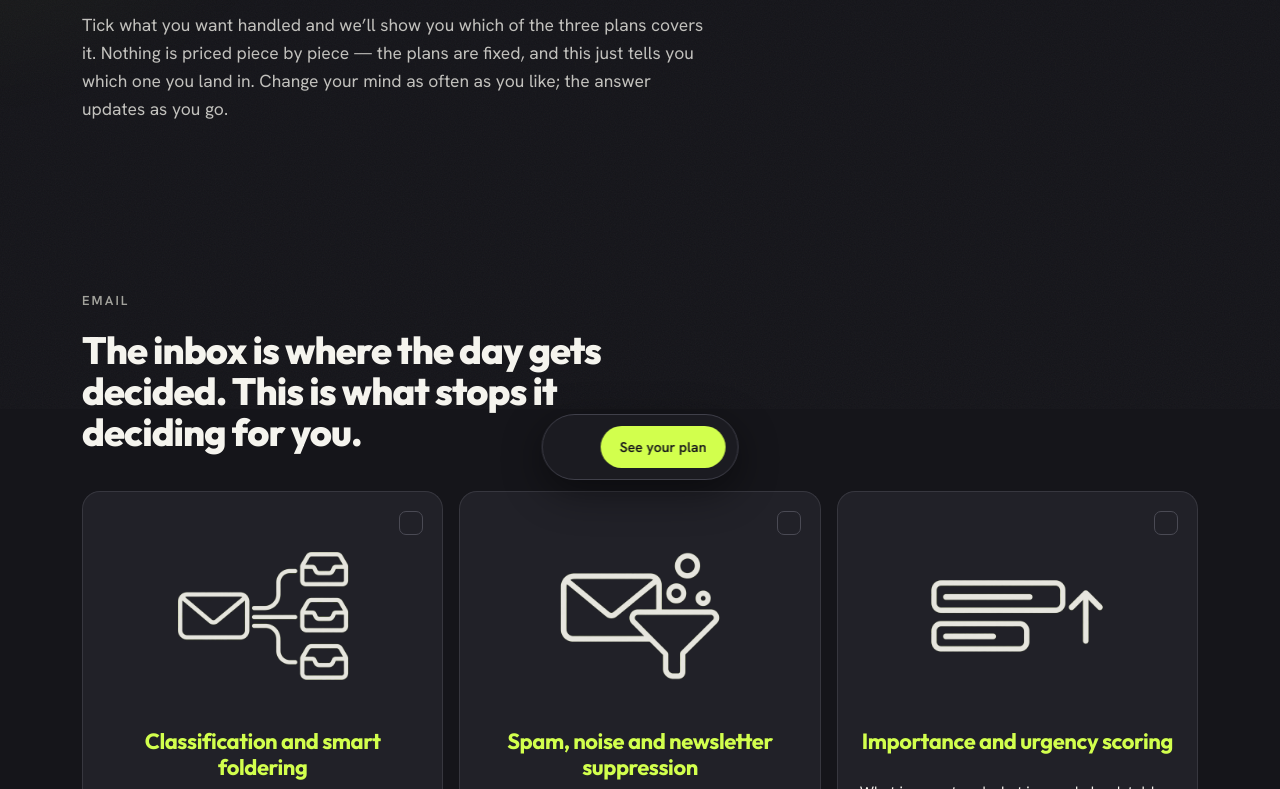
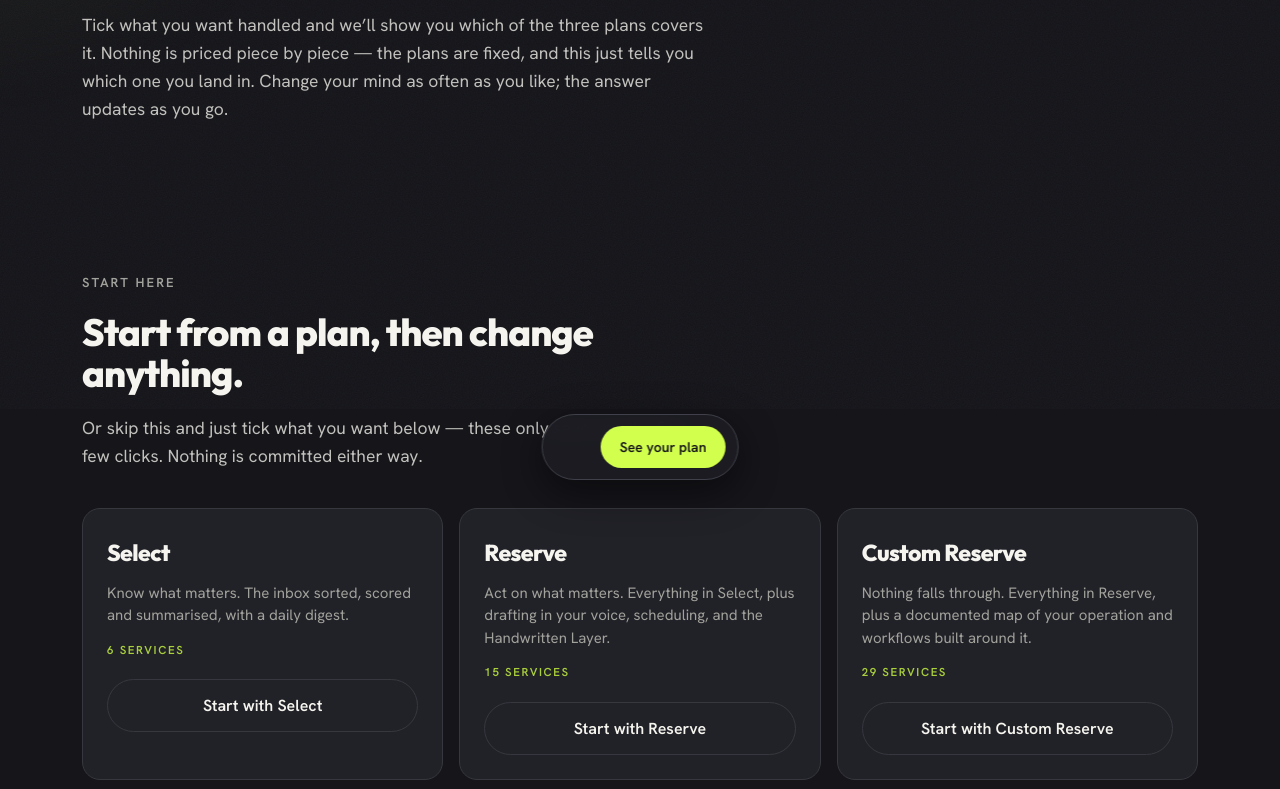
Before and after one commit to phnatik/loquedigital, an Astro site in the folder astro-site/: page /build in a window 1280 px wide. Shown: the part 391-1180 px from the top of the page. Built offline with nearby package versions, Linux system fonts and the light colour scheme; Astro itself is replaced by a stand-in of ours.

Commit message:
Add plan presets to the top of /build
Three cards — Select, Reserve, Custom Reserve — each ticking that plan's
services in one click, after which anything can be changed.

Presets are cumulative, matching how the plans nest: Reserve ticks
everything in Select too, Custom Reserve ticks all 29. The counts on the
page are computed from services.js rather than written down, so they
cannot drift from what the buttons actually do (6 / 15 / 29).

Add-ons are deliberately untouched by a preset. They are priced on top of
a plan, so a plan preset has nothing to say about them, and clearing
someone's add-on choice because they tried a preset would be surprising.

A preset stays highlighted only while the ticks match it exactly, so it
stops describing the selection the moment you change one — otherwise the
highlight would keep claiming "Reserve" after you added a Custom-only
service and the plan had already moved on.

Verified in a browser across seven cases: cumulative counts, the
highlight clearing on divergence, the recommended plan bumping when a
Custom-only service is added to a Reserve preset, and add-ons surviving a
preset click.

Co-Authored-By: Claude Opus 5 (1M context) <noreply@anthropic.com>

```diff
--- a/astro-site/public/site.js
+++ b/astro-site/public/site.js
@@ -380,6 +380,8 @@
 
     save(all);
 
+    markPresets();
+
     if (!svc.length && !add.length) {
       grid.hidden = true;
       title.textContent = 'Nothing picked yet.';
@@ -474,6 +476,36 @@
     } catch (e) { /* corrupt value — ignore and start clean */ }
   }
 
+  // --- presets -------------------------------------------------------
+  // Cumulative, matching how the plans nest: Reserve ticks everything in
+  // Select too. Add-ons are deliberately untouched — they are priced on top
+  // of a plan, so a plan preset has nothing to say about them.
+  var presets = Array.prototype.slice.call(document.querySelectorAll('.preset-btn'));
+
+  function applyPreset(key) {
+    inputs().forEach(function (i) {
+      if (i.name !== 'service') return;
+      i.checked = RANK[i.dataset.tier] <= RANK[key];
+    });
+    render();
+  }
+
+  function markPresets() {
+    var on = picked().filter(function (i) { return i.name === 'service'; })
+                     .map(function (i) { return i.value; }).sort().join('|');
+    document.querySelectorAll('.preset').forEach(function (card) {
+      var key = card.dataset.preset;
+      var want = inputs().filter(function (i) {
+        return i.name === 'service' && RANK[i.dataset.tier] <= RANK[key];
+      }).map(function (i) { return i.value; }).sort().join('|');
+      card.classList.toggle('is-on', on !== '' && on === want);
+    });
+  }
+
+  presets.forEach(function (b) {
+    b.addEventListener('click', function () { applyPreset(b.dataset.preset); });
+  });
+
   form.addEventListener('change', render);
 
   document.addEventListener('click', function (e) {
--- a/astro-site/src/pages/build.astro
+++ b/astro-site/src/pages/build.astro
@@ -12,7 +12,23 @@
 // audit.py fails if the two ever disagree.
 import Base from '../layouts/Base.astro';
 import ServiceTile from '../components/ServiceTile.astro';
-import { groups, addons } from '../data/services.js';
+import { groups, addons, allServices } from '../data/services.js';
+
+// Presets are cumulative, the way the plans are: Reserve includes everything
+// in Select, Custom Reserve includes everything. Counted from the data so the
+// numbers on the page cannot drift from what the buttons actually tick.
+const RANK = { select: 1, reserve: 2, custom: 3 };
+const PRESETS = [
+  { key: 'select',  name: 'Select',
+    line: 'Know what matters. The inbox sorted, scored and summarised, with a daily digest.' },
+  { key: 'reserve', name: 'Reserve',
+    line: 'Act on what matters. Everything in Select, plus drafting in your voice, scheduling, and the Handwritten Layer.' },
+  { key: 'custom',  name: 'Custom Reserve',
+    line: 'Nothing falls through. Everything in Reserve, plus a documented map of your operation and workflows built around it.' },
+].map((p) => ({
+  ...p,
+  count: allServices.filter((s) => RANK[s.tier] <= RANK[p.key]).length,
+}));
 
 ---
 <Base
@@ -31,6 +47,31 @@ import { groups, addons } from '../data/services.js';
       Nothing is priced piece by piece &mdash; the plans are fixed, and this just tells you
       which one you land in. Change your mind as often as you like; the answer updates as you go.
     </p>
+  </div>
+</section>
+
+<section id="start">
+  <div class="sec-head">
+    <div class="sec-tag reveal">Start here</div>
+    <h2 class="svc-group-title reveal" style="transition-delay:.06s">Start from a plan, then change anything.</h2>
+    <p class="sec-sub reveal" style="transition-delay:.1s">
+      Or skip this and just tick what you want below &mdash; these only save you the first few clicks.
+      Nothing is committed either way.
+    </p>
+  </div>
+  <div class="wrap">
+    <div class="preset-grid">
+      {PRESETS.map((p, i) => (
+        <article class="preset reveal" style={`transition-delay:${i * 0.06}s`} data-preset={p.key}>
+          <div class="preset-name">{p.name}</div>
+          <p class="preset-line">{p.line}</p>
+          <div class="preset-n">{p.count} services</div>
+          <button type="button" class="btn preset-btn" data-preset={p.key}>
+            Start with {p.name}
+          </button>
+        </article>
+      ))}
+    </div>
   </div>
 </section>
 
--- a/astro-site/src/styles/site.css
+++ b/astro-site/src/styles/site.css
@@ -1523,3 +1523,25 @@
     .build-bar.in{transform:translateY(0)}
     .build-bar .bb-p{display:none}
   }
+
+  /* ---------- /build presets ---------- */
+  .preset-grid{display:grid;grid-template-columns:repeat(3,1fr);gap:16px;margin-top:38px}
+  @media(max-width:900px){ .preset-grid{grid-template-columns:1fr} }
+  .preset{
+    background:var(--ink-card);border:1px solid var(--line);border-radius:18px;
+    padding:26px 24px 24px;display:flex;flex-direction:column;
+    transition:border-color .25s var(--ease);
+  }
+  .preset-name{font-family:"Outfit";font-weight:800;font-size:23px;letter-spacing:-.025em}
+  .preset-line{margin-top:10px;font-size:15px;line-height:1.5;color:var(--muted)}
+  .preset-n{
+    margin-top:14px;font-size:11.5px;font-weight:700;letter-spacing:.14em;
+    text-transform:uppercase;color:var(--accent-dim);
+  }
+  .preset-btn{margin-top:20px;width:100%;text-align:center;background:none;
+    border:1px solid var(--line);color:var(--paper);cursor:pointer}
+  .preset-btn:hover{border-color:var(--accent);color:var(--accent)}
+  /* Marked only while the ticks match the preset exactly, so it stops
+     claiming to describe the selection the moment you change one. */
+  .preset.is-on{border-color:var(--accent)}
+  .preset.is-on .preset-btn{background:var(--accent);border-color:var(--accent);color:#10100c}
```
